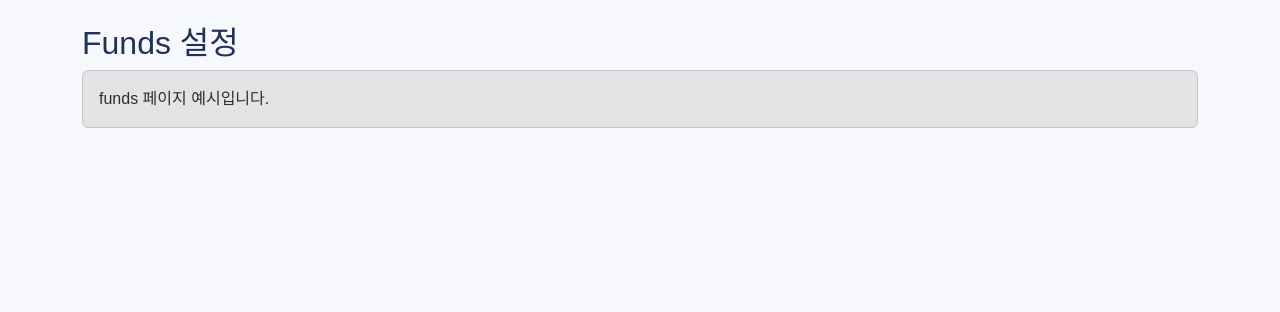
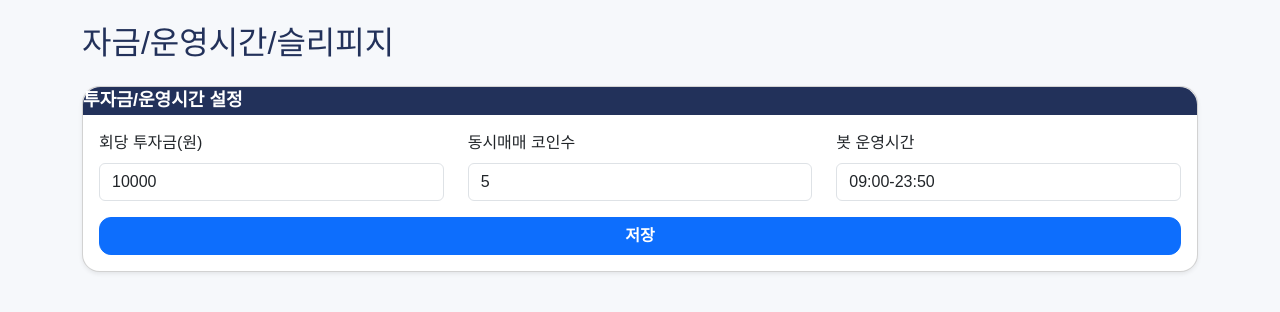
Before and after one commit to LEE-HYUNSANG/UPBIT_ML, a Flask app: page /funds in a window 1280 px wide. Shown: the part 62-374 px from the top of the page. Run offline with Flask 3, Linux system fonts and the light colour scheme; parts of the project's set-up code (start-up, migrations or seed data) failed here and were passed over.

Commit message:
Update funds.html

```diff
--- a/templates/funds.html
+++ b/templates/funds.html
@@ -1,8 +1,23 @@
 {% extends 'base.html' %}
-{% block title %}Funds 설정{% endblock %}
+{% block title %}자금 설정{% endblock %}
 {% block content %}
 <div class="container mt-4">
-  <h2>Funds 설정</h2>
-  <div class="alert alert-secondary">funds 페이지 예시입니다.</div>
+  <h2 class="mb-4">자금/운영시간/슬리피지</h2>
+  <div class="card shadow-sm">
+    <div class="card-head">투자금/운영시간 설정</div>
+    <div class="card-body">
+      <form>
+        <div class="row mb-3">
+          <div class="col-md-4"><label class="form-label">회당 투자금(원)</label>
+            <input type="number" class="form-control" id="amount" value="10000"></div>
+          <div class="col-md-4"><label class="form-label">동시매매 코인수</label>
+            <input type="number" class="form-control" id="max_positions" value="5"></div>
+          <div class="col-md-4"><label class="form-label">봇 운영시간</label>
+            <input type="text" class="form-control" id="run_time" value="09:00-23:50"></div>
+        </div>
+        <button type="button" class="btn btn-primary w-100">저장</button>
+      </form>
+    </div>
+  </div>
 </div>
 {% endblock %}
```
